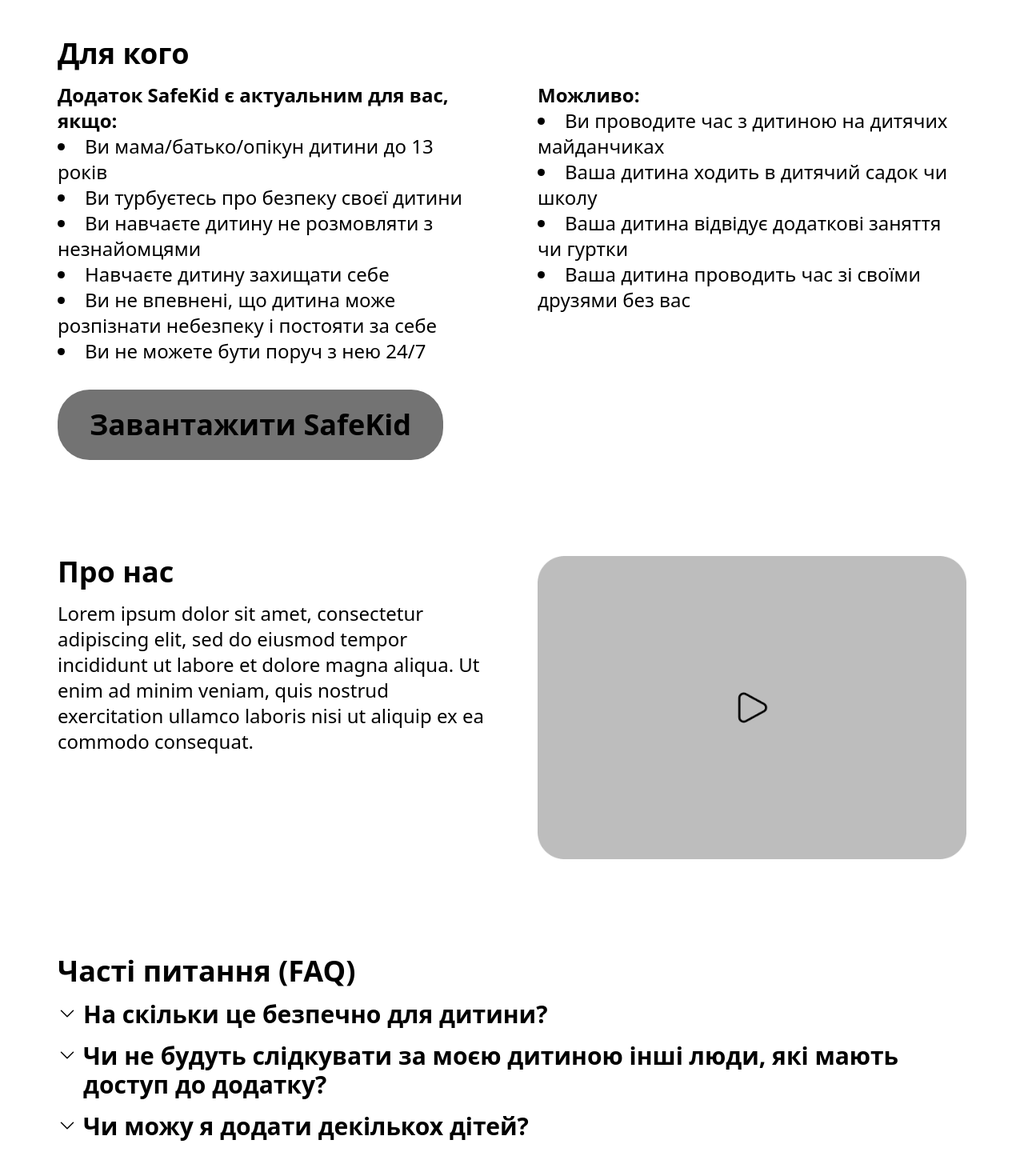
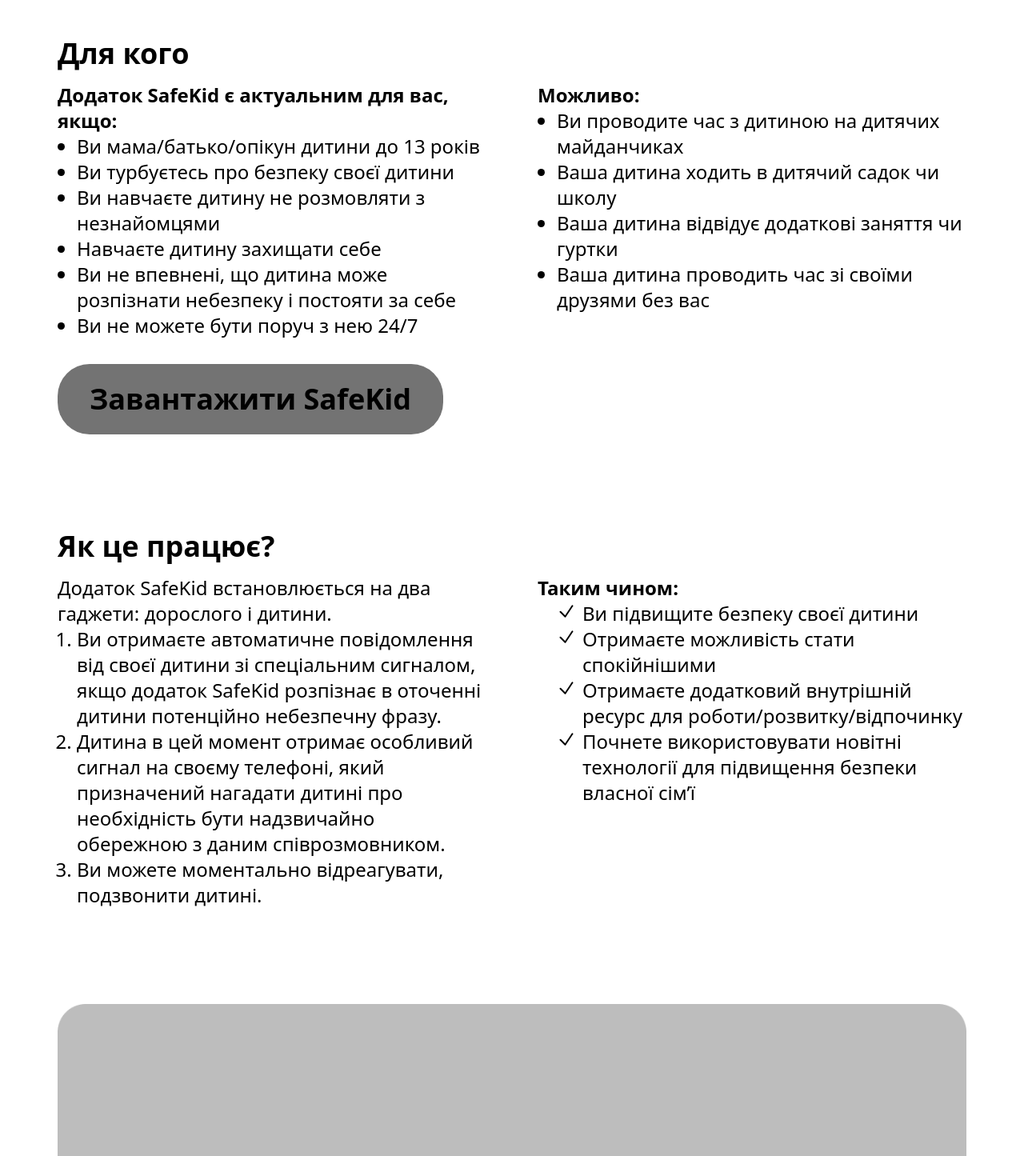
Before and after one commit to OlesiaTr/safekid-landing-page, a Next.js app: page / in a window 1280 px wide. Shown: the part 620-2065 px from the top of the page at 80% size. Built offline with nearby package versions, Linux system fonts and the light colour scheme.

Commit message:
+ functionality section

```diff
--- a/src/app/page.tsx
+++ b/src/app/page.tsx
@@ -1,4 +1,11 @@
-import { AboutUs, Description, FAQ, Footer, Relevance } from '@/sections';
+import {
+  AboutUs,
+  Description,
+  FAQ,
+  Footer,
+  Functionality,
+  Relevance,
+} from '@/sections';
 
 export default function Home() {
   return (
@@ -6,6 +13,8 @@
       <Relevance />
 
       <Description />
+
+      <Functionality />
 
       <AboutUs />
 
--- a/src/components/ui/index.ts
+++ b/src/components/ui/index.ts
@@ -1,4 +1,5 @@
 export { Button } from './button';
+export { ImgPlaceholder } from './img-placeholder';
 export { List } from './list';
 export { ListTitle } from './list-title';
 export { Title } from './title';
--- a/src/components/ui/list/list.tsx
+++ b/src/components/ui/list/list.tsx
@@ -1,18 +1,31 @@
 import React, { FC } from 'react';
+import { CheckIcon } from '@heroicons/react/24/outline';
+import clsx from 'clsx';
 
 export interface Props {
   children: { label: string }[];
   styles?: string;
+  icon?: boolean;
 }
 
-export const List: FC<Props> = ({ children, styles = '' }) => {
+export const List: FC<Props> = ({ children, styles = '', icon = false }) => {
   return (
-    <ul className={styles}>
-      {children.map((item, id) => (
-        <li key={id} className="md:text-lg xl:text-2xl">
-          {item.label}
-        </li>
-      ))}
+    <ul className={clsx(`pl-6 ${styles}`, icon && 'pl-0')}>
+      {children.map((item, id) => {
+        return !icon ? (
+          <li key={id} className="md:text-lg xl:text-2xl">
+            {item.label}
+          </li>
+        ) : (
+          <li
+            key={id}
+            className="flex items-baseline gap-2 md:text-lg xl:text-2xl"
+          >
+            {icon && <CheckIcon className="size-6 min-w-6  stroke-2 " />}{' '}
+            {item.label}
+          </li>
+        );
+      })}
     </ul>
   );
 };
--- a/src/data/functionality.json
+++ b/src/data/functionality.json
@@ -31,5 +31,6 @@
         "label": "Почнете використовувати новітні технології для підвищення безпеки власної сім’ї"
       }
     ]
-  }
+  },
+  "imgAlt": "Якась картинка"
 }
--- a/src/sections/description/description.tsx
+++ b/src/sections/description/description.tsx
@@ -6,18 +6,14 @@
     <section className="section items-start " id={data.id}>
       <Title title={data.title} />
 
-      <div className="mb-8 flex w-full flex-col justify-between gap-16 lg:flex-row">
+      <div className="mb-8 flex w-full flex-col justify-between gap-6 lg:flex-row lg:gap-16">
         <div className="flex-1">
           <ListTitle title={data.leftColumnData.label} />
-          <List styles="list-disc list-inside">
-            {data.leftColumnData.leftColumnPts}
-          </List>
+          <List styles="list-disc">{data.leftColumnData.leftColumnPts}</List>
         </div>
         <div className="flex-1">
           <ListTitle title={data.rightColumnData.label} />
-          <List styles="list-disc list-inside">
-            {data.rightColumnData.rightColumnPts}
-          </List>
+          <List styles="list-disc">{data.rightColumnData.rightColumnPts}</List>
         </div>
       </div>
 
--- /dev/null
+++ b/src/sections/functionality/functionality.tsx
@@ -0,0 +1,28 @@
+import { ImgPlaceholder, List, ListTitle, Title } from '@/components/ui';
+import data from '@/data/functionality.json';
+
+export const Functionality = () => {
+  return (
+    <section className="section" id={data.id}>
+      <Title title={data.title} />
+
+      <div className=" mb-6 flex w-full flex-col justify-between gap-6 md:mb-20 lg:flex-row lg:gap-16 xl:mb-[120px] ">
+        <div className="flex-1">
+          <p className=" md:text-lg xl:text-2xl ">
+            {data.leftColumnData.label}
+          </p>
+          <List styles="list-decimal">{data.leftColumnData.leftColumnPts}</List>
+        </div>
+
+        <div className="flex-1">
+          <ListTitle title={data.rightColumnData.label} />
+          <List icon={true}>{data.rightColumnData.rightColumnPts}</List>
+        </div>
+      </div>
+
+      <div className="m-auto w-full ">
+        <ImgPlaceholder imgAlt={data.imgAlt} />
+      </div>
+    </section>
+  );
+};
--- /dev/null
+++ b/src/sections/functionality/index.ts
@@ -0,0 +1 @@
+export { Functionality } from './functionality';
--- a/src/sections/index.ts
+++ b/src/sections/index.ts
@@ -2,4 +2,5 @@
 export { Description } from './description';
 export { FAQ } from './faq';
 export { Footer } from './footer';
+export { Functionality } from './functionality';
 export { Relevance } from './relevance';
--- a/src/sections/relevance/relevance.tsx
+++ b/src/sections/relevance/relevance.tsx
@@ -11,7 +11,7 @@
 
         <div className="  self-start md:flex-1 ">
           <Title title={data.title} />
-          <List styles="list-disc list-inside">{data.relevanceFacts}</List>
+          <List styles="list-disc">{data.relevanceFacts}</List>
         </div>
       </div>
 
```
